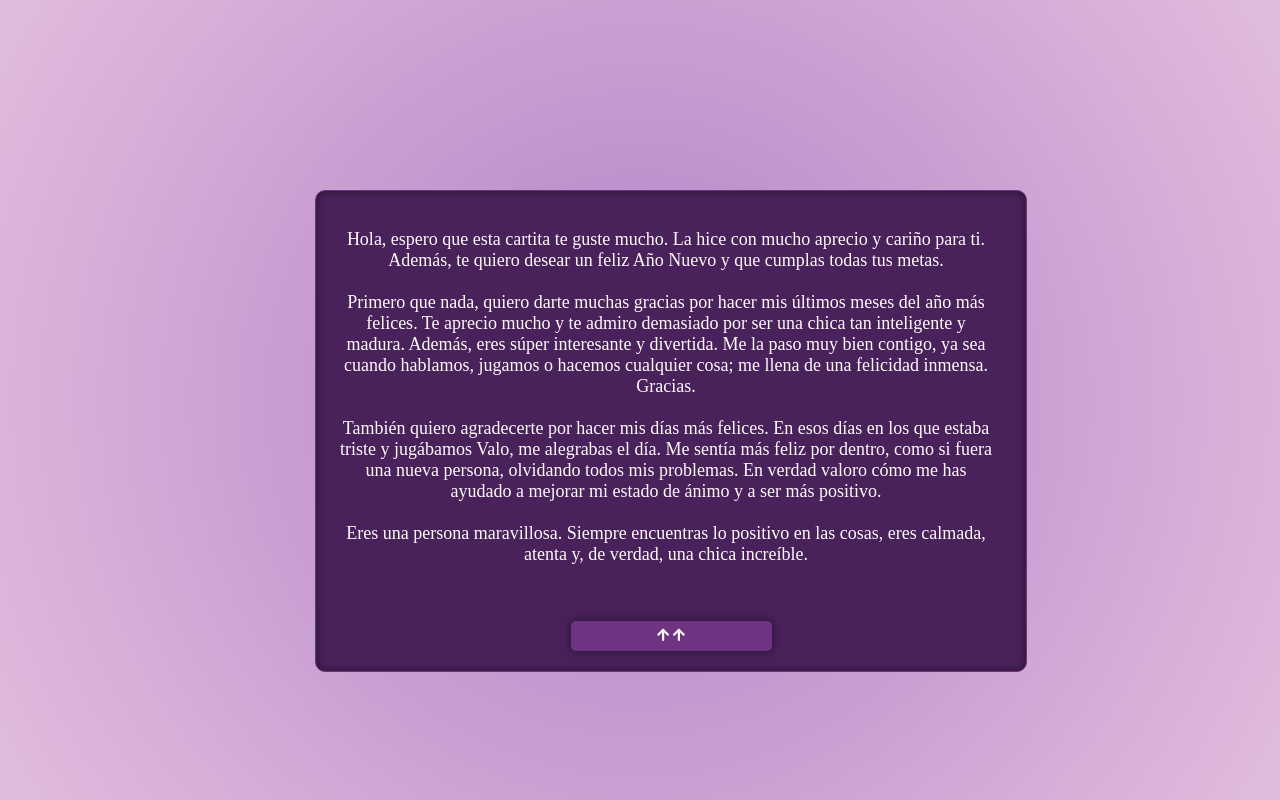
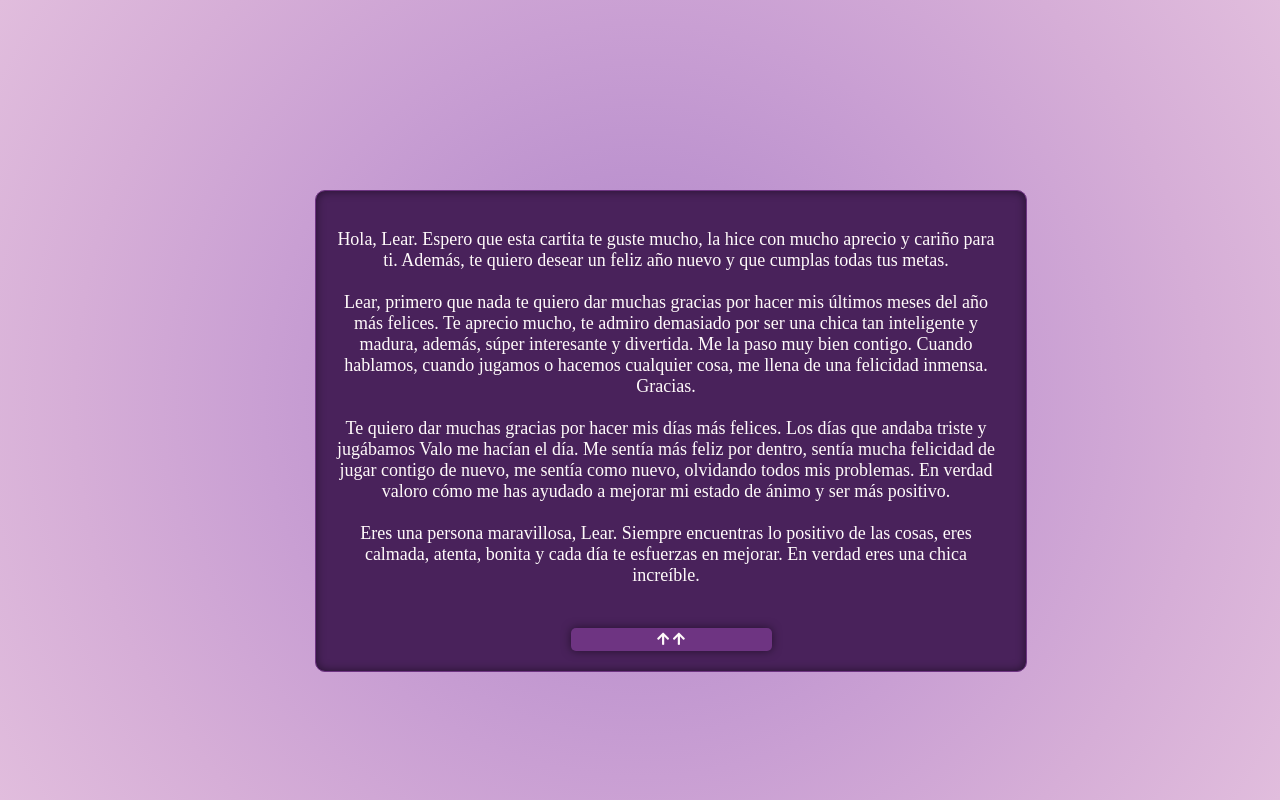
Before and after one commit to Crashuin/XenoCarta, a plain HTML site: page index.html in a window 1280 px wide. Drawn offline with Linux system fonts and the light colour scheme; a web font is replaced by a local one.

Commit message:
texto e imagen agregados

```diff
--- a/index.html
+++ b/index.html
@@ -16,23 +16,32 @@
     <div class="card">
         <div class="card-front">
             <p class="front-text">
-                Hola, espero que esta cartita te guste mucho. La hice con mucho aprecio y cariño para ti. Además, te quiero desear un feliz Año Nuevo y que cumplas todas tus metas.
-                <br> <br>
-                Primero que nada, quiero darte muchas gracias por hacer mis últimos meses del año más felices. Te aprecio mucho y te admiro demasiado por ser una chica tan inteligente y madura. Además, eres súper interesante y divertida. Me la paso muy bien contigo, ya sea cuando hablamos, jugamos o hacemos cualquier cosa; me llena de una felicidad inmensa. Gracias.
-                <br> <br>
-                También quiero agradecerte por hacer mis días más felices. En esos días en los que estaba triste y jugábamos Valo, me alegrabas el día. Me sentía más feliz por dentro, como si fuera una nueva persona, olvidando todos mis problemas. En verdad valoro cómo me has ayudado a mejorar mi estado de ánimo y a ser más positivo.
-                <br> <br>
-                Eres una persona maravillosa. Siempre encuentras lo positivo en las cosas, eres calmada, atenta y, de verdad, una chica increíble.
+                Hola, Lear. Espero que esta cartita te guste mucho, la hice con mucho aprecio y cariño para ti. Además, te quiero desear un feliz año nuevo y que cumplas todas tus metas.
+                <br><br>
+                Lear, primero que nada te quiero dar muchas gracias por hacer mis últimos meses del año más felices. Te aprecio mucho, te admiro demasiado por ser una chica tan inteligente y madura, además, súper interesante y divertida. Me la paso muy bien contigo. Cuando hablamos, cuando jugamos o hacemos cualquier cosa, me llena de una felicidad inmensa. Gracias.
+                <br><br>
+                Te quiero dar muchas gracias por hacer mis días más felices. Los días que andaba triste y jugábamos Valo me hacían el día. Me sentía más feliz por dentro, sentía mucha felicidad de jugar contigo de nuevo, me sentía como nuevo, olvidando todos mis problemas. En verdad valoro cómo me has ayudado a mejorar mi estado de ánimo y ser más positivo.
+                <br><br>
+                Eres una persona maravillosa, Lear. Siempre encuentras lo positivo de las cosas, eres calmada, atenta, bonita y cada día te esfuerzas en mejorar. En verdad eres una chica increíble.
+                <br><br>
+                También, cualquier cosa que necesites, si quieres, me puedes decir a mí. No te juzgaré ni nada, te voy a ayudar como tú lo hiciste conmigo.
+                <br><br>
+                Te quiero muchísimo, Aline.
+                <br><br>
+                Con mucho cariño: xenito.
             </p>
             <div class="drag-handle">
                 <label style="color: #fffafa;"><i class="fas fa-arrow-up"></i> <i class="fas fa-arrow-up"></i></label>
             </div>
         </div>
         <div class="card-back">
-            <img src="your-image.jpg" alt="Imagen de la carta">
+            <div class="image-container">
+                <img src="amoremio.png" alt="Imagen de la carta" id="card-image">
+            </div>
             <div class="drag-handle-back">
                 <label style="color: #fffafa;"><i class="fas fa-arrow-down"></i> <i class="fas fa-arrow-down"></i></label>
             </div>
+            <button class="download-button" onclick="downloadImage()">Descargar Imagen</button>
         </div>
     </div>
     <script src="script.js"></script>
--- a/script.js
+++ b/script.js
@@ -62,3 +62,13 @@ function createHearts() {
         }, 3000); // Ajusta este valor para cambiar la duración de los corazones (en milisegundos)
     }
 }
+
+function downloadImage() {
+    const image = document.getElementById('card-image');
+    const link = document.createElement('a');
+    link.href = image.src;
+    link.download = 'amoremio.png';
+    document.body.appendChild(link);
+    link.click();
+    document.body.removeChild(link);
+}
--- a/styles.css
+++ b/styles.css
@@ -124,9 +124,20 @@ body {
     display: flex; /* Muestra el drag-handle-back cuando la carta está volteada */
 }
 
+.image-container {
+    width: 100%;
+    height: auto;
+    display: flex;
+    justify-content: center;
+    align-items: center;
+    overflow: hidden;
+    border-radius: 10px; /* Opcional: Añade bordes redondeados al contenedor */
+}
+
 .card-back img {
     max-width: 100%;
     height: auto;
+    border-radius: 10px; /* Opcional: Añade bordes redondeados a la imagen */
 }
 
 .card.flipped .card-front {
@@ -192,8 +203,8 @@ body {
 /* Media Queries para dispositivos móviles */
 @media (max-width: 768px) {
     .card {
-        width: 80%;
-        height: 40%px;
+        width: 90%;
+        height: auto;
     }
 
     .card-front, .card-back {
@@ -210,4 +221,31 @@ body {
         height: 40px;
         font-size: 12px;
     }
+
+    .image-container {
+        width: 100%;
+        height: auto;
+    }
+
+    .card-back img {
+        max-width: 100%;
+        height: auto;
+    }
 }
+
+/* Estilos para el botón de descarga */
+.download-button {
+    background-color: #6e3482;
+    color: #fffafa;
+    border: none;
+    padding: 10px 20px;
+    border-radius: 5px;
+    cursor: pointer;
+    box-shadow: 0 0 10px rgba(0, 0, 0, 0.5);
+    transition: background-color 0.3s ease;
+    margin-top: 20px;
+}
+
+.download-button:hover {
+    background-color: #49225b;
+}
```
Also changed, not shown: amoremio.png (added).
